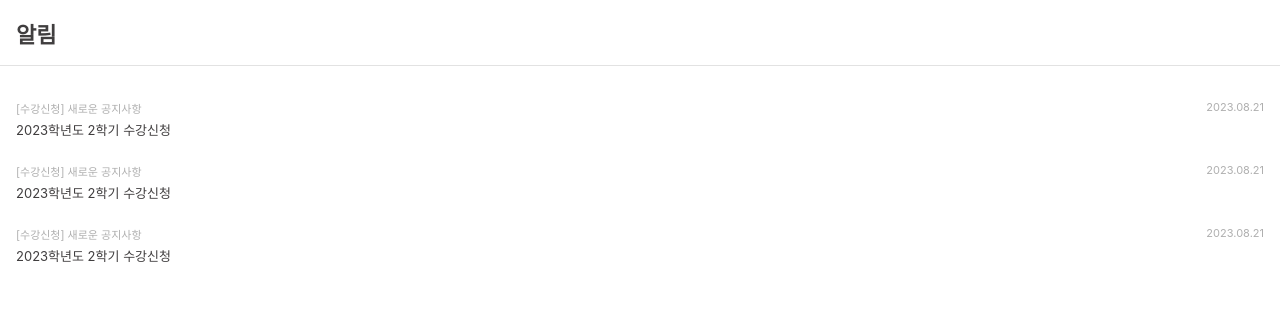
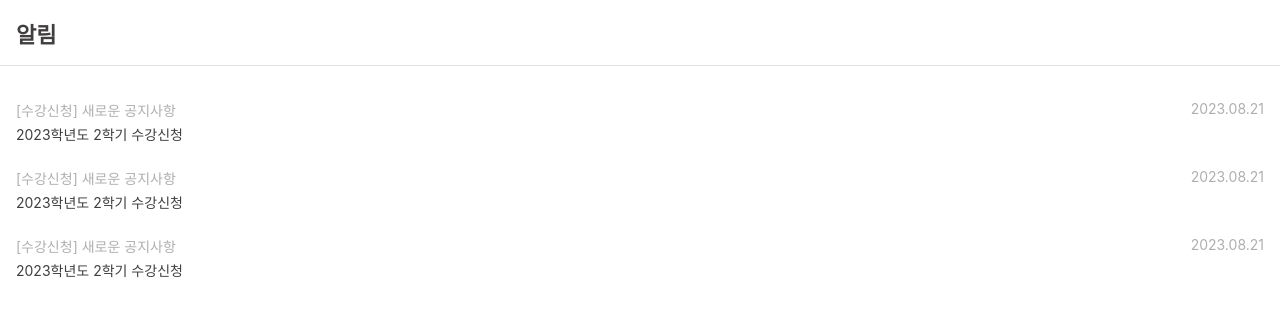
Before and after one commit to LikeKNU/LikeKNU-Web, a React (Create React App) app in the folder like-knu/: page /notification in a window 1280 px wide. Shown: the top 316 px of the page. Built offline with nearby package versions, Linux system fonts and the light colour scheme; no server answers; a web font is replaced by a local one.

Commit message:
Fix: 폰트 크기 조정

```diff
--- a/like-knu/src/components/notification/NotificationListItem.jsx
+++ b/like-knu/src/components/notification/NotificationListItem.jsx
@@ -18,12 +18,12 @@ const Detail = styled.div`
   display: flex;
   flex-direction: row;
   justify-content: space-between;
-  font-size: 1.1rem;
+  font-size: 1.4rem;
   margin-bottom: 4px;
 `
 
 const Title = styled.span`
-  font-size: 1.3rem;
+  font-size: 1.4rem;
   color: ${colors.black};
 `
 
```
